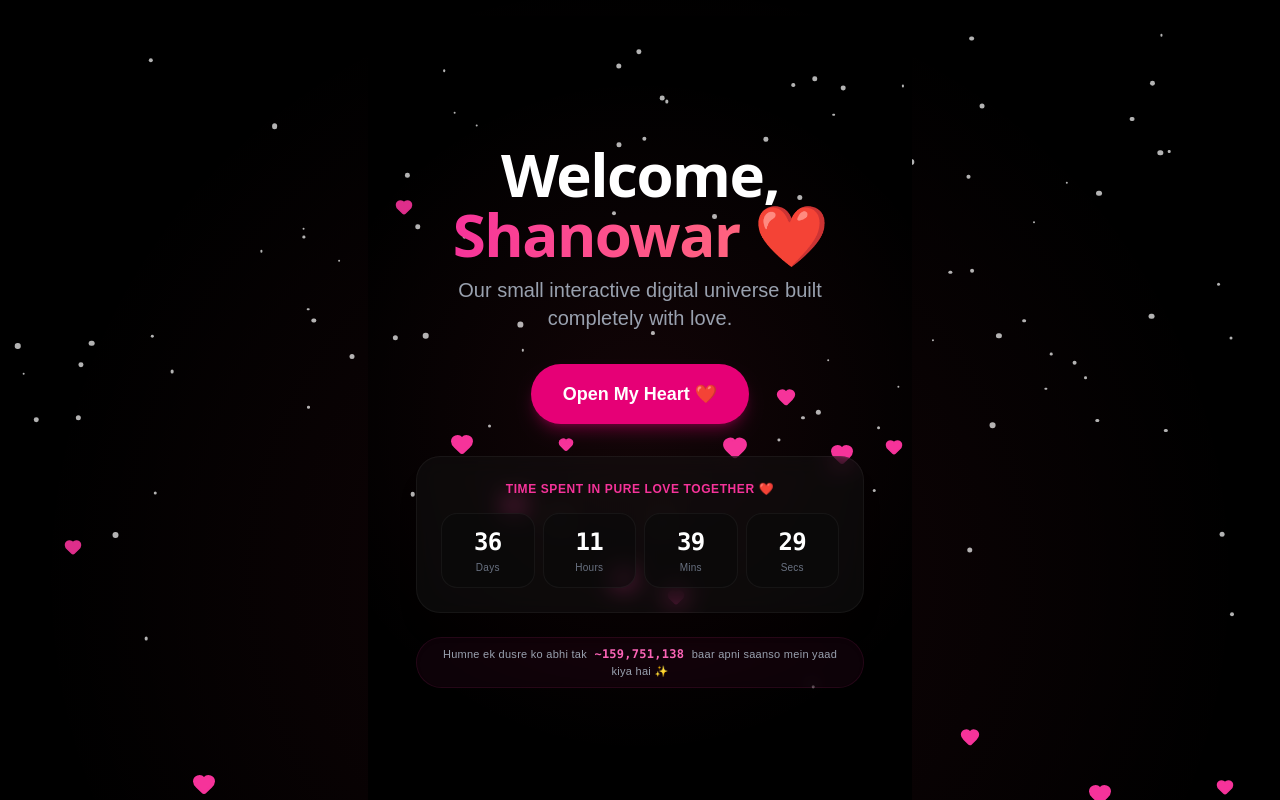
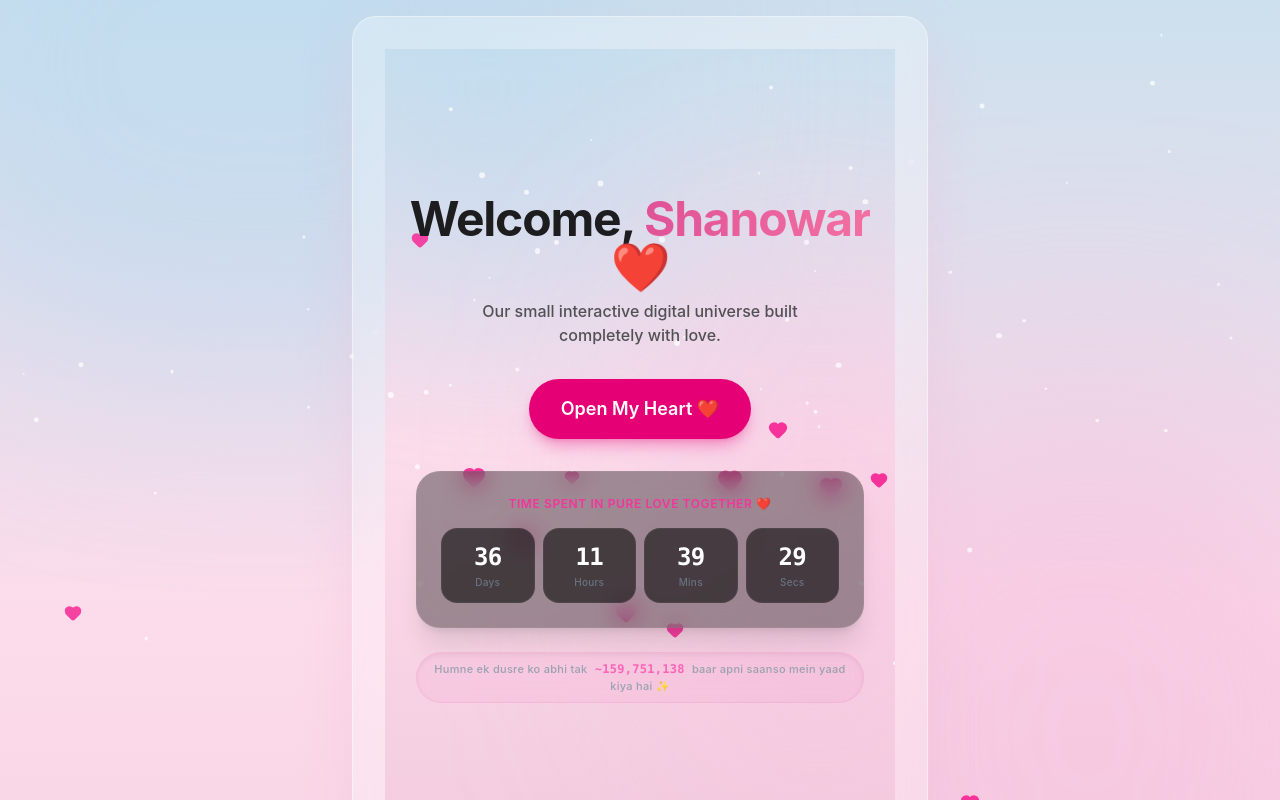
Before and after one commit to Snow-White-468/snow, a Next.js app: page / in a window 1280 px wide. Shown: the top 800 px of the page. Built offline with nearby package versions, Linux system fonts and the light colour scheme.

Commit message:
Fix: Cleaned up inline negative placement class syntax string

```diff
--- a/app/globals.css
+++ b/app/globals.css
@@ -1,23 +1,8 @@
 @import "tailwindcss";
 
-:root {
-  --background: #ffffff;
-  --foreground: #171717;
+body {
+  background-color: #f7ebf2;
+  color: #1d1d1f; /* Apple standard typography dark gray */
+  font-family: -apple-system, BlinkMacSystemFont, "Segoe UI", Roboto, Helvetica, Arial, sans-serif;
+  -webkit-font-smoothing: antialiased;
 }
-
-/* @tailwind base; */
-/* @tailwind components; */
-/* @tailwind utilities; */
-
-@media (prefers-color-scheme: dark) {
-  :root {
-    --background: #0a0a0a;
-    --foreground: #ededed;
-  }
-}
-
-body {
-  background: #000000; /* Force pure black romantic theme */
-  color: var(--foreground);
-  font-family: Arial, Helvetica, sans-serif;
-}
--- a/app/page.tsx
+++ b/app/page.tsx
@@ -2,23 +2,19 @@
 
 import Hero from "@/components/home/Hero";
 import Background from "@/components/home/Background";
-import SnowEffect from "@/components/home/SnowEffect";
 import Countdown from "@/components/home/Countdown";
 import LoveButton from "@/components/home/LoveButton";
 import HeartBurst from "@/components/home/HeartBurst";
 
 export default function Home() {
   return (
-    <main className="relative min-h-screen w-full overflow-hidden bg-black text-white flex flex-col items-center justify-center p-4 space-y-8">
-      {/* Structural Visual Ambient Background Layers */}
+    <main className="relative min-h-screen w-full overflow-hidden bg-linear-to-b from-[#dae9f4] via-[#f7d6e6] to-[#ecb7d5] text-[#1d1d1f] flex flex-col items-center justify-center p-4 space-y-8">
+      {/* Dynamic Visual Content Layout */}
       <Background />
-      <SnowEffect />
-
-      {/* Global Interactive Canvas Mouse Click Burst Module */}
       <HeartBurst />
 
-      {/* Main UI Application Frame Layout Component Stack */}
-      <div className="z-10 flex flex-col items-center justify-center w-full space-y-8">
+      {/* Apple UI Grid Overlay Box */}
+      <div className="z-10 flex flex-col items-center justify-center w-full space-y-8 max-w-xl bg-white/30 backdrop-blur-xl border border-white/40 p-8 rounded-3xl shadow-[0_20px_50px_rgba(236,183,213,0.3)]">
         <Hero />
         <Countdown />
         <LoveButton />
--- a/components/home/Background.tsx
+++ b/components/home/Background.tsx
@@ -1,36 +1,16 @@
 "use client";
 
-import { useEffect, useState } from "react";
 import FloatingHearts from "./FloatingHearts";
 import SnowEffect from "./SnowEffect";
-import { getTodayThemeType } from "@/data/romance";
 
 export default function Background() {
-  const [gradientClass, setGradientClass] = useState("rgba(244,63,94,0.08)");
+  return (
+    <div className="absolute inset-0 overflow-hidden pointer-events-none z-0 bg-linear-to-b from-[#cce0ee] via-[#fcdceb] to-[#f3cbdf]">
+      {/* Liquid Organic Apple Styled Blurred Orbs for Visual Glow */}
+      <div className="absolute top-[-20%] left-[-10%] w-[60%] h-[50%] bg-[#b8daf0]/50 rounded-full filter blur-[100px]" />
+      <div className="absolute bottom-[10%] right-[-10%] w-[50%] h-[60%] bg-[#f3b5d7]/40 rounded-full filter blur-[120px]" />
 
-  useEffect(() => {
-    const theme = getTodayThemeType();
-
-    // Fixed: Wrapping inside animation frame to resolve strict set-state lint rule
-    requestAnimationFrame(() => {
-      if (theme === 'birthday') {
-        setGradientClass("rgba(236,72,153,0.15)"); // Vibrant Pink Glow
-      } else if (theme === 'anniversary') {
-        setGradientClass("rgba(234,179,8,0.12)"); // Premium Golden Glow
-      }
-    });
-  }, []);
-
-  return (
-    <div className="absolute inset-0 bg-black overflow-hidden pointer-events-none z-0">
-      {/* Dynamic Theme Radial Overlay */}
-      <div
-        className="absolute inset-0 transition-all duration-1000"
-        style={{
-          backgroundImage: `radial-gradient(circle at center, ${gradientClass} 0%, transparent 70%)`
-        }}
-      />
-
+      {/* Translucent ambient structures falling */}
       <SnowEffect />
       <FloatingHearts />
     </div>
--- a/components/home/LoveButton.tsx
+++ b/components/home/LoveButton.tsx
@@ -36,7 +36,6 @@ export default function LoveButton() {
     const idx2 = (dayOfYear + 2) % lettersPool.length;
     const idx3 = (dayOfYear + 5) % lettersPool.length;
 
-    // Fixed: Wrapped inside animation frame block to bypass cascading render errors completely
     requestAnimationFrame(() => {
       setTodaysLetters([
         { id: "letter-1", tag: "💌 Pehla Khat: Shuruat", content: lettersPool[idx1] },
@@ -108,9 +107,9 @@ export default function LoveButton() {
             className="flex items-center gap-2 bg-white/5 border border-white/10 px-3 py-1 rounded-full text-xs text-pink-400 cursor-pointer hover:bg-white/10"
           >
             <span className="flex gap-0.5 items-end h-3 w-4">
-              <span className="bg-pink-500 w-0.5 animate-[pulse_0.8s_infinite] h-full" />
-              <span className="bg-pink-500 w-0.5 animate-[pulse_0.5s_infinite] h-3/4" />
-              <span className="bg-pink-500 w-0.5 animate-[pulse_0.9s_infinite] h-1/2" />
+              <span className="bg-pink-500 w-0.5 animate-pulse h-full" />
+              <span className="bg-pink-500 w-0.5 animate-pulse h-3/4" />
+              <span className="bg-pink-500 w-0.5 animate-pulse h-1/2" />
             </span>
             Music Playing
           </motion.button>
@@ -133,7 +132,7 @@ export default function LoveButton() {
               animate={{ opacity: 1, scale: 1, y: 0 }}
               exit={{ opacity: 0, scale: 0.9, y: 20 }}
               transition={{ type: "spring", duration: 0.5 }}
-              className="relative bg-neutral-900/90 border border-pink-500/30 rounded-3xl p-6 max-w-md w-full text-center shadow-2xl space-y-6 z-10 my-auto max-h-[90vh] overflow-y-auto scrollbar-none"
+              className="relative bg-[#250f1a]/95 border border-pink-500/40 rounded-3xl p-6 max-w-md w-full text-center shadow-2xl shadow-pink-950/50 space-y-6 z-10 my-auto max-h-[90vh] overflow-y-auto"
             >
               <div className="absolute top-4 right-4 flex items-center gap-2">
                 <button
@@ -166,7 +165,7 @@ export default function LoveButton() {
                       placeholder="MMDD"
                       value={secretInput}
                       onChange={(e) => checkSecretCode(e.target.value)}
-                      className="w-24 bg-black/50 border border-pink-500/30 rounded-lg py-1 px-2 text-center text-white placeholder-gray-600 focus:outline-none focus:border-pink-500 text-sm tracking-widest"
+                      className="w-24 bg-[#14040a]/80 border border-pink-500/40 rounded-lg py-1 px-2 text-center text-rose-200 placeholder-rose-900/50 focus:outline-none focus:border-pink-400 text-sm tracking-widest"
                     />
                   </div>
                 ) : (
@@ -181,7 +180,7 @@ export default function LoveButton() {
 
                     <div className="space-y-2 mt-2">
                       {todaysLetters.map((letter) => (
-                        <div key={letter.id} className="bg-black/40 border border-white/5 rounded-xl overflow-hidden transition-all duration-300">
+                        <div key={letter.id} className="bg-[#1b0711]/60 border border-pink-500/10 rounded-xl overflow-hidden transition-all duration-300 hover:border-pink-500/20 shadow-inner">
                           <button
                             onClick={() => setActiveLetterId(activeLetterId === letter.id ? null : letter.id)}
                             className="w-full text-left px-4 py-2.5 text-xs font-medium text-gray-200 flex justify-between items-center hover:bg-white/5 cursor-pointer"
@@ -199,7 +198,7 @@ export default function LoveButton() {
                                 animate={{ height: "auto", opacity: 1 }}
                                 exit={{ height: 0, opacity: 0 }}
                                 transition={{ duration: 0.3 }}
-                                className="px-4 pb-3 pt-1 border-t border-white/5 text-[11px] text-gray-400 italic leading-relaxed"
+                                className="px-4 pb-3 pt-1 border-t border-pink-500/10 text-[11px] text-rose-200/80 italic leading-relaxed"
                               >
                                 {letter.content}
                               </motion.div>
--- a/components/home/Welcome.tsx
+++ b/components/home/Welcome.tsx
@@ -4,21 +4,21 @@ import { motion } from "framer-motion";
 
 export default function Welcome() {
   return (
-    <div className="space-y-3 text-center">
+    <div className="space-y-2 text-center">
       <motion.h1
-        initial={{ opacity: 0, scale: 0.9 }}
-        animate={{ opacity: 1, scale: 1 }}
-        transition={{ duration: 0.8 }}
-        className="text-5xl md:text-6xl font-extrabold tracking-tight text-white font-sans"
+        initial={{ opacity: 0, y: -10 }}
+        animate={{ opacity: 1, y: 0 }}
+        transition={{ duration: 0.6 }}
+        className="text-4xl md:text-5xl font-bold tracking-tight text-[#1d1d1f]"
       >
-        Welcome, <span className="text-transparent bg-clip-text bg-linear-to-r from-pink-500 to-rose-400">Shanowar</span> ❤️
+        Welcome, <span className="text-transparent bg-clip-text bg-linear-to-r from-[#e05297] to-[#f370a2]">Shanowar</span> ❤️
       </motion.h1>
 
       <motion.p
         initial={{ opacity: 0 }}
         animate={{ opacity: 1 }}
-        transition={{ duration: 1, delay: 0.2 }}
-        className="text-lg md:text-xl text-gray-400 font-light max-w-sm mx-auto"
+        transition={{ duration: 0.6, delay: 0.2 }}
+        className="text-sm md:text-base text-[#515154] max-w-sm mx-auto font-medium"
       >
         Our small interactive digital universe built completely with love.
       </motion.p>
```
